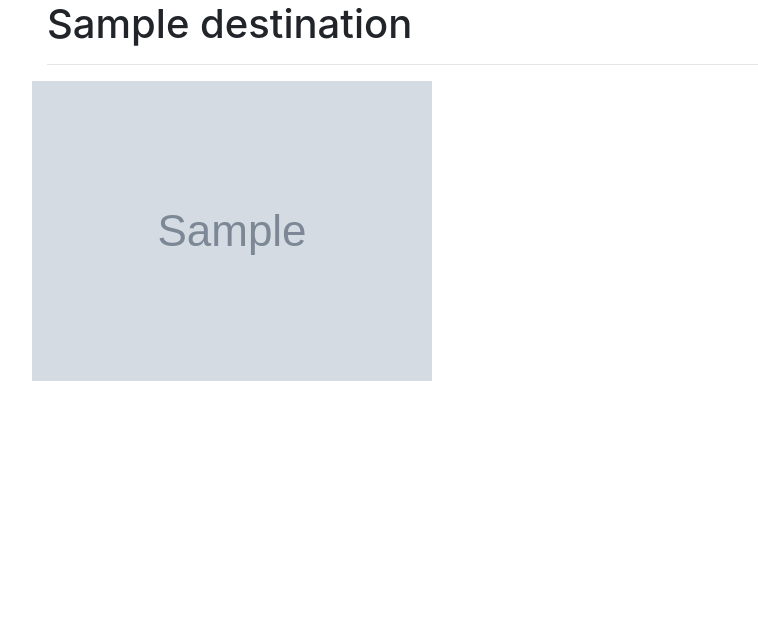
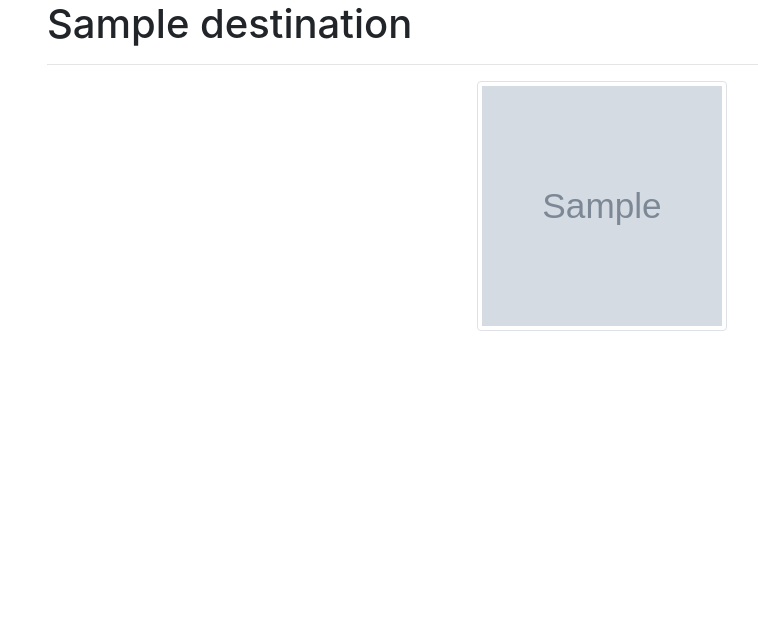
Before and after one commit to missy-davies/virtual-vacation, a Flask app: template templates/destination-details.html in a window 1280 px wide. Shown: the part 56-677 px from the top of the page, without its empty margins (38-796 px from the left). Run offline with Flask 2, Linux system fonts and the light colour scheme; tables that the repository leaves empty hold one stand-in row (values such as "Sample post"); the template is opened without the code that fills it: values that come from a table or form of the project are taken from there, most other values are stand-ins (such as "Sample title", 1, 10 or a date in 2020); grey boxes marked "Sample" are stand-in pictures; some libraries are stand-ins or nearby versions.

Commit message:
Work on displaying image gallery

```diff
--- a/static/css/styling.css
+++ b/static/css/styling.css
@@ -27,3 +27,10 @@
 	margin-bottom: 0;
 	padding-left: 0;
 }
+
+/* TODO: Left off styling image gallery */
+.uploaded {
+	width: 250px;
+	height: 250px;
+	display: inline-flex;
+}
--- a/templates/destination-details.html
+++ b/templates/destination-details.html
@@ -6,13 +6,15 @@
 <div class="container">
 	<h1>{{ destination.name }}</h1>
 	<hr>
-	{% for image in destination_images %}
-		<div class="row">
-			<!-- TODO: Fix this line below -->
-			<img class="square-img"
-					src="/static/img/{{ image.url }}">
-		</div>
-	{% endfor %}
+	<div class="row">
+		{% for image in destination_images %}
+			<div class="col">
+				<!-- TODO: Need to fix how images are added to gallery  -->
+				<img class="uploaded img-thumbnail img-responsive mx-auto d-block"
+						src="/static/img/uploads/{{ image.url }}">
+			</div>
+		{% endfor %}
+	</div>
 
 </div>
 
```
Also changed, not shown: 1 other file.
